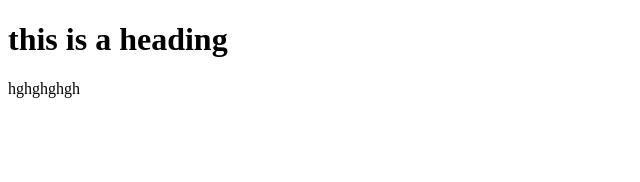
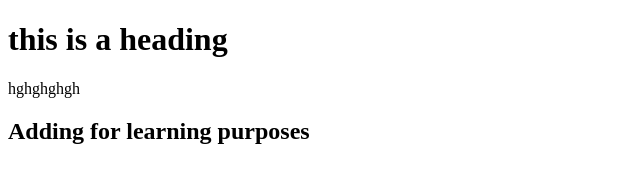
Before and after one commit to Mudasir572/learn-github, a plain HTML site: page index.html in a window 1280 px wide. Shown: the whole page, without its empty margins (0-640 px from the left). Drawn offline with Linux system fonts and the light colour scheme.

Commit message:
added a new h2 to index.html

```diff
--- a/index.html
+++ b/index.html
@@ -8,5 +8,6 @@
 <body>
     <h1>this is a heading</h1>
     <p>hghghghgh</p>
+    <h2>Adding for learning purposes</h2>
 </body>
 </html>
```
